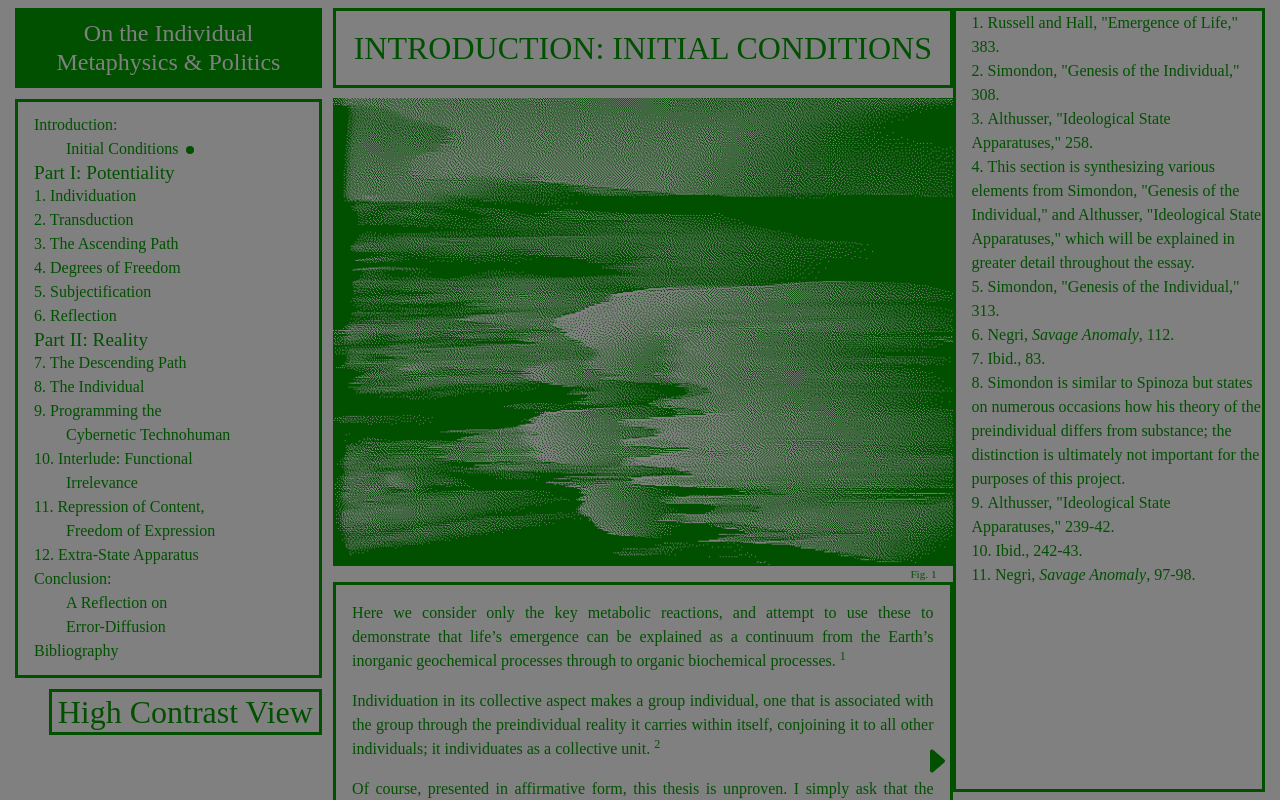
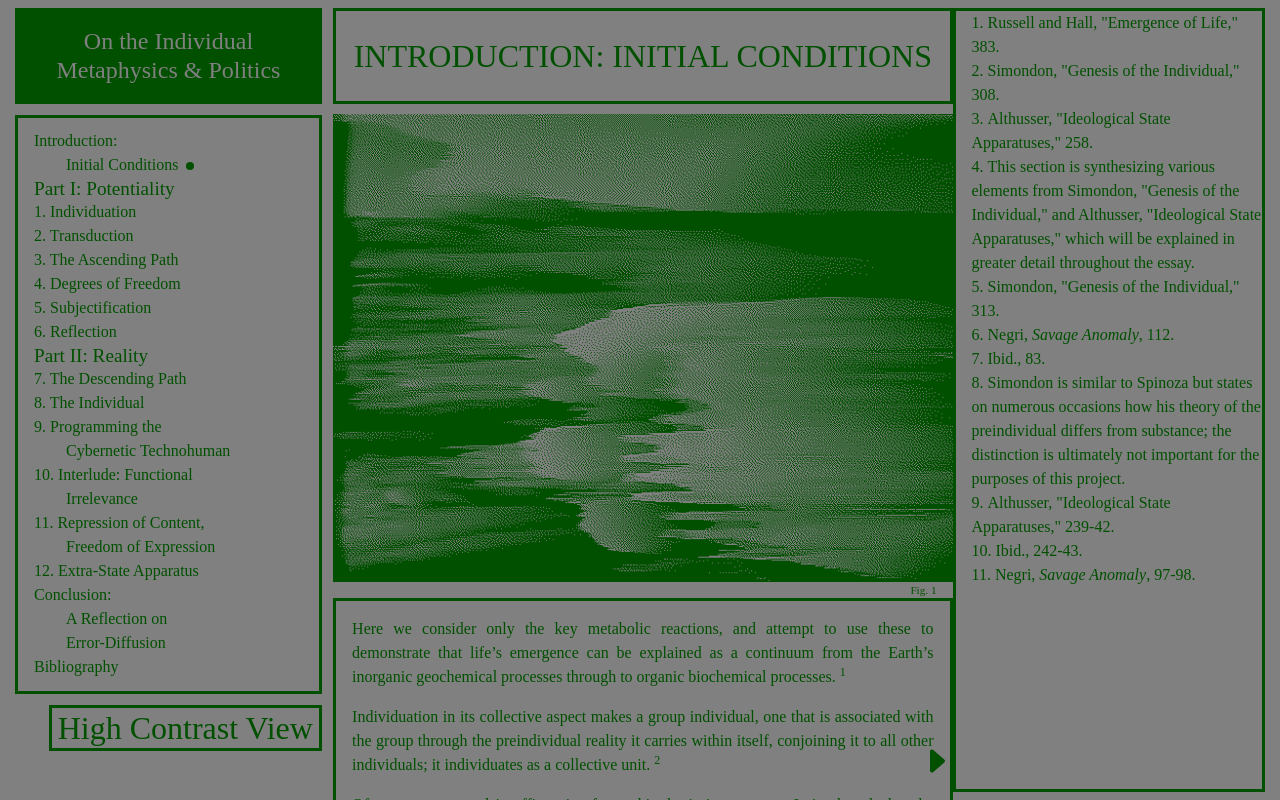
Before and after one commit to bibiqiqi/Ryne_Heslin_Thesis, a website: page index.html in a window 1280 px wide. Drawn offline with nearby package versions, Linux system fonts and the light colour scheme.

Commit message:
fixed header

```diff
--- a/main.css
+++ b/main.css
@@ -485,7 +485,7 @@ ul {
 @media (min-width: 768px) {
   .toc-title,
   .chapter div:first-child {
-    height: 10vh;
+    height: 12vh;
   }
 
   .tab {
```
